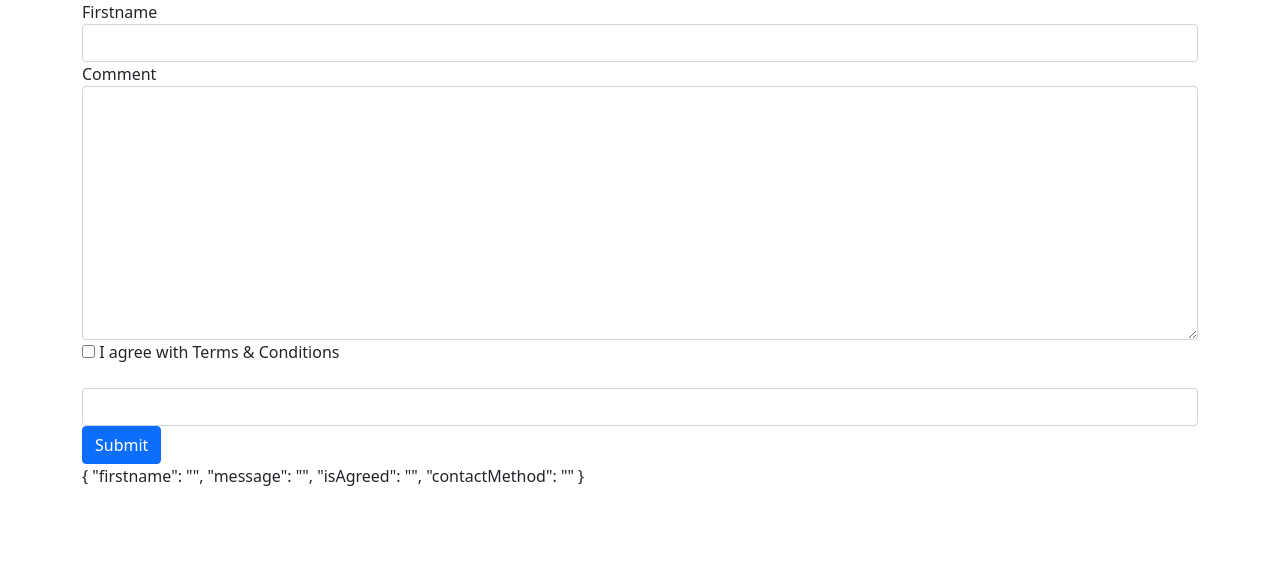
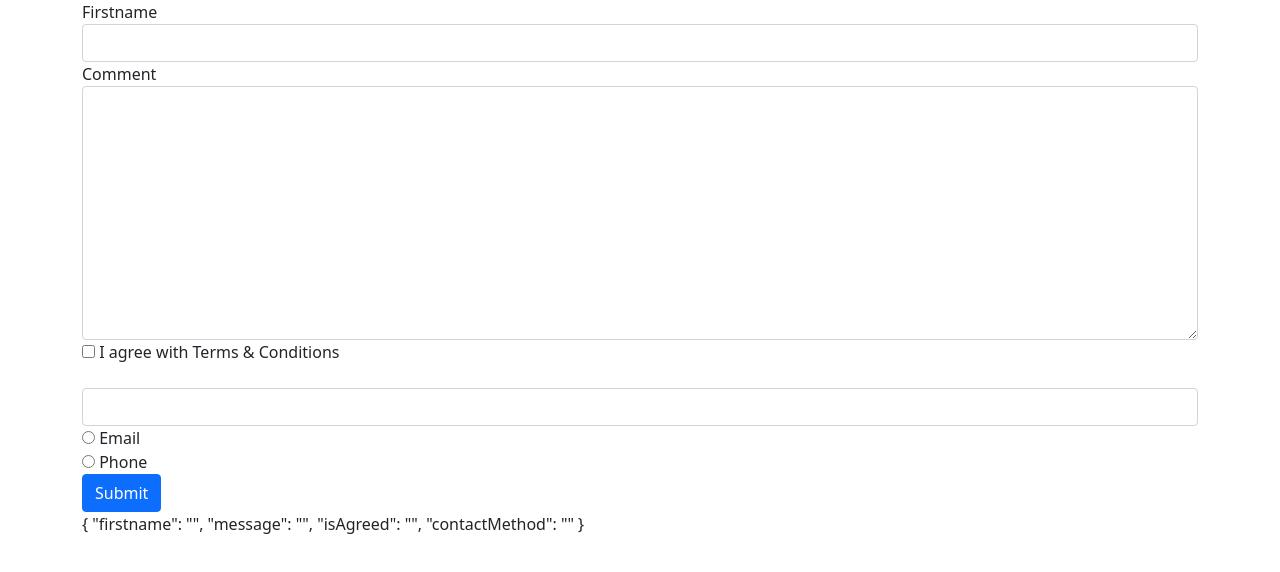
Before and after one commit to fbozas/angular-app, an Angular app: page / in a window 1280 px wide. Shown: the top 572 px of the page. Built offline with nearby package versions, Linux system fonts and the light colour scheme.

Commit message:
Working with Radio Buttons

```diff
--- a/src/app/contact-form/contact-form.component.html
+++ b/src/app/contact-form/contact-form.component.html
@@ -57,6 +57,16 @@
                 <option *ngFor="let method of contactMethods" [value]="method.id">{{method.name}}</option>
         </select>
     </div>
+    <div class="radio" *ngFor="let method of contactMethods">
+        <label>
+            <input
+                type="radio"
+                [value]="method.id"
+                ngModel
+                name="contactMethod">
+                {{method.name}}
+        </label>
+    </div>
     <button class="btn btn-primary">
         Submit
     </button>
```
